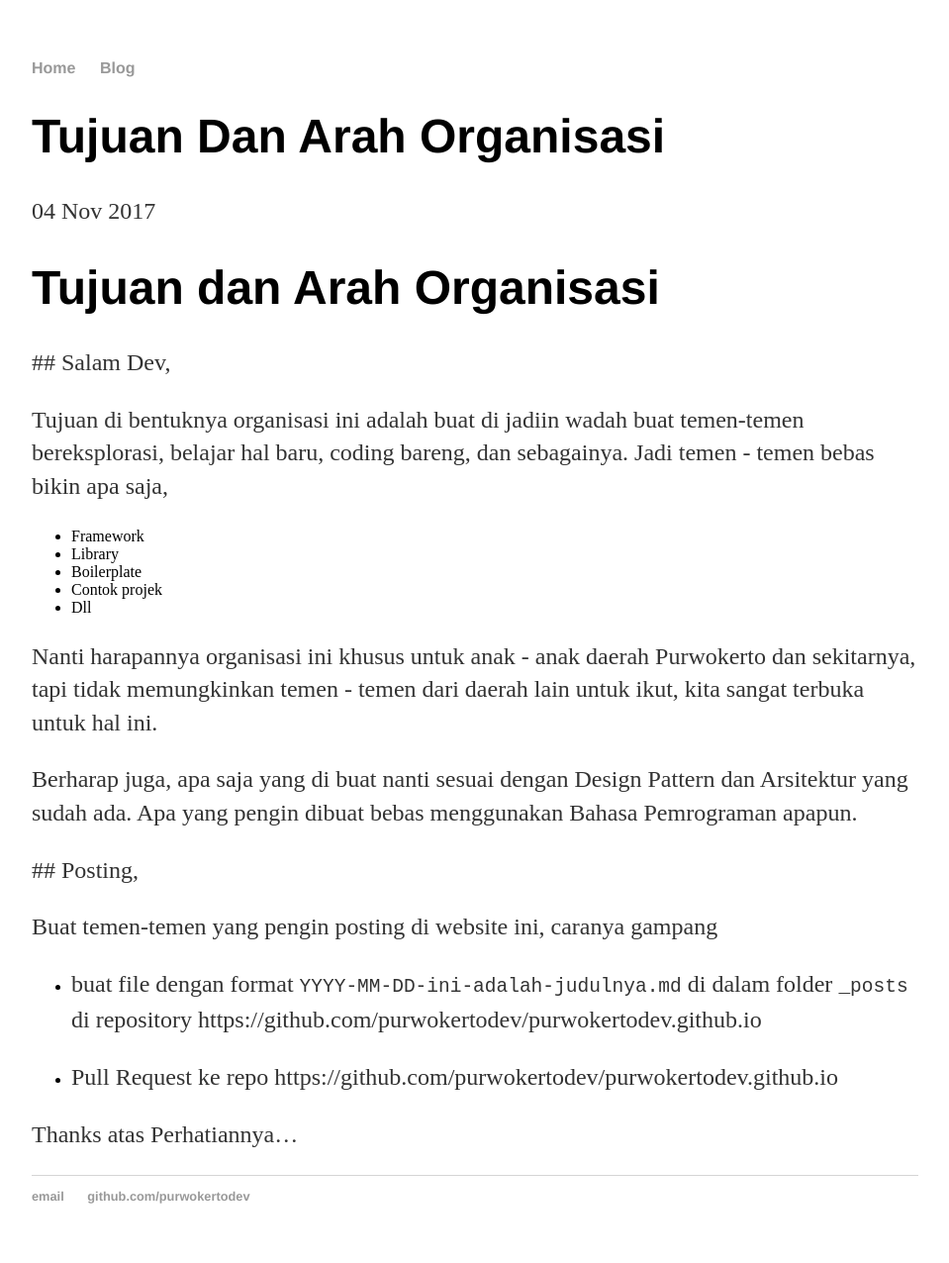
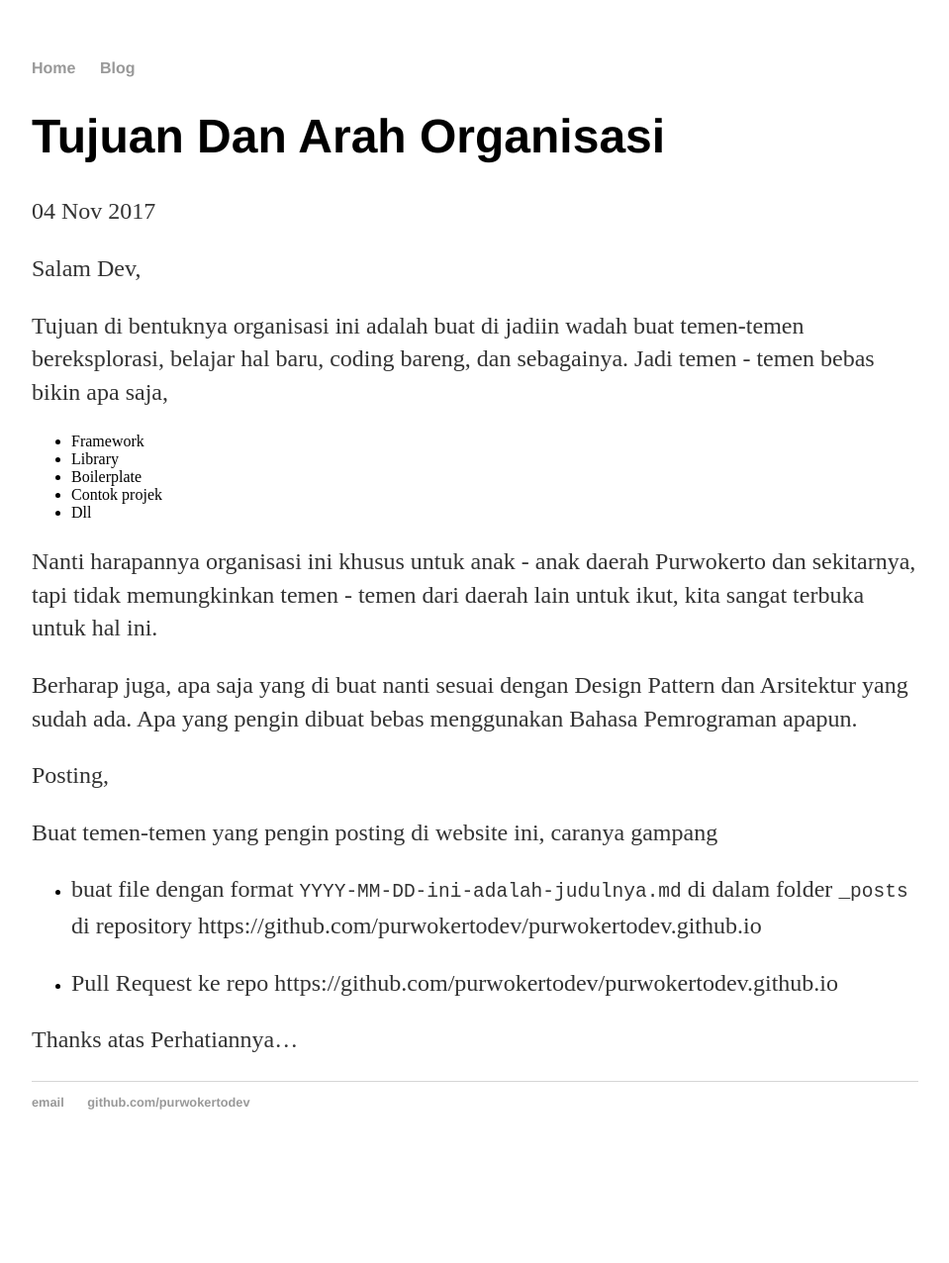
Before and after one commit to purwokertodev/purwokertodev.github.io, a Jekyll site: the page built from _posts/2017-11-04-tujuan-dan-arah-organisasi.md, in a window 1280 px wide. Shown: the whole page at 99% size, without its empty margins (160-1119 px from the left). Built offline with Jekyll 4.4.1, drawn with Linux system fonts in a browser that asks for light colours; our own code applies the rules of GitHub Pages for plain Markdown files; after the commit the page ends 1181 px from its top, so only the background shows below that.

Commit message:
Update 2017-11-04-tujuan-dan-arah-organisasi.md

```diff
--- a/_posts/2017-11-04-tujuan-dan-arah-organisasi.md
+++ b/_posts/2017-11-04-tujuan-dan-arah-organisasi.md
@@ -1,6 +1,4 @@
-# Tujuan dan Arah Organisasi
 
-##
 Salam Dev,
 
 Tujuan di bentuknya organisasi ini adalah buat di jadiin wadah buat temen-temen bereksplorasi, belajar hal baru,
@@ -18,7 +16,7 @@ temen - temen dari daerah lain untuk ikut, kita sangat terbuka untuk hal ini.
 Berharap juga, apa saja yang di buat nanti sesuai dengan Design Pattern dan Arsitektur yang sudah ada.
 Apa yang pengin dibuat bebas menggunakan Bahasa Pemrograman apapun.
 
-##
+
 Posting,
 
 Buat temen-temen yang pengin posting di website ini, caranya gampang
```
